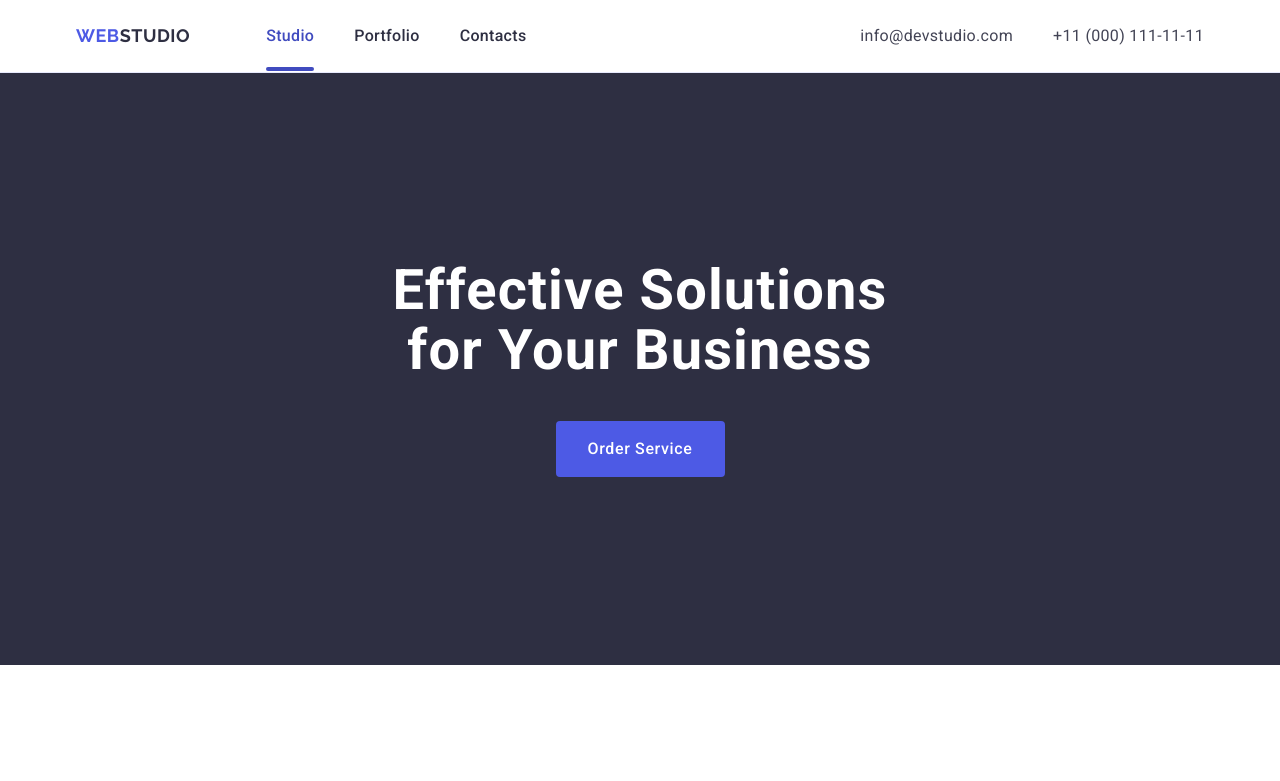
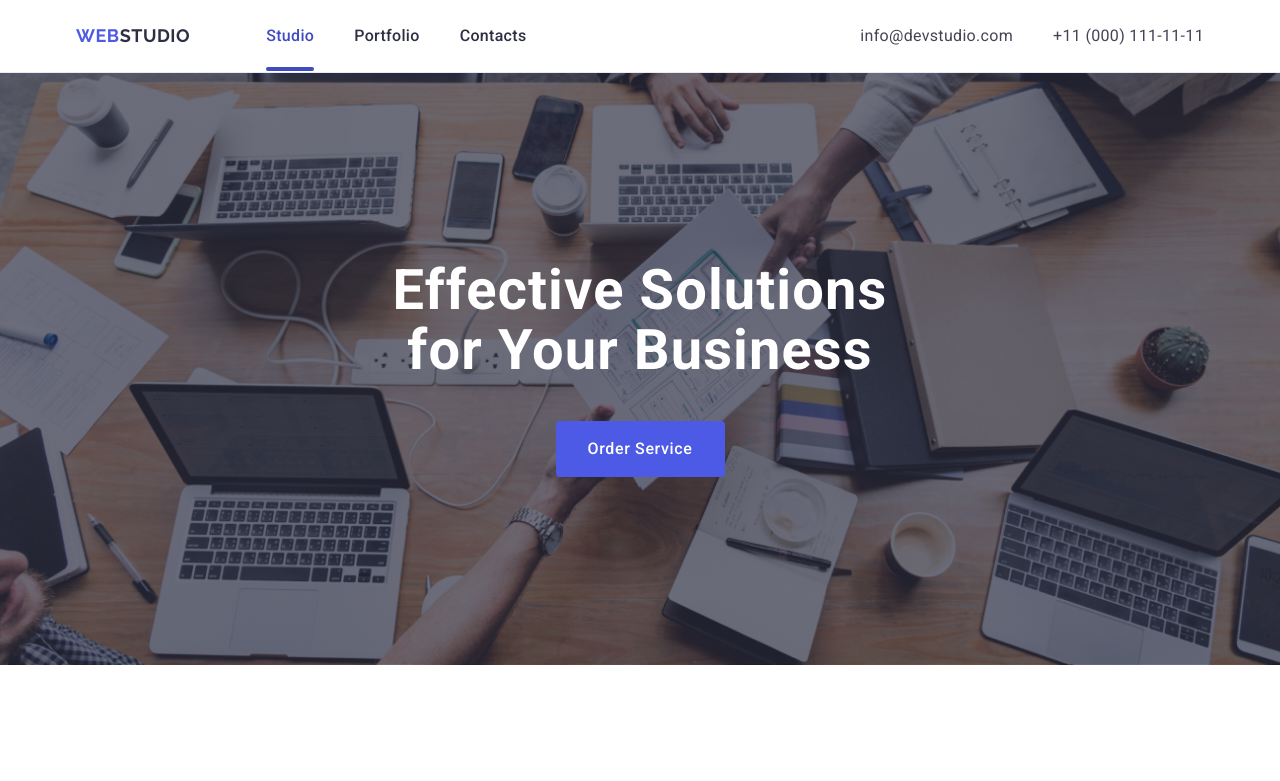
Before and after one commit to Dekizber/goit-markup-hw-06, a plain HTML site: page index.html in a window 1280 px wide. Shown: the top 781 px of the page. Drawn offline with nearby package versions, Linux system fonts and the light colour scheme.

Commit message:
Update styles.css

```diff
--- a/css/styles.css
+++ b/css/styles.css
@@ -159,11 +159,8 @@ img {
   margin-right: auto;
   margin-left: auto;
   max-width: 1440px;
-  background-image: linear-gradient(
-      rgba(46, 47, 66, 0.7),
-      rgba(46, 47, 66, 0.7)
-    ),
-    url(../images/people-office\ 1.jpg);
+  background-image: linear-gradient(rgba(46, 47, 66, 0.7), rgba(46, 47, 66, 0.7)),
+    url(../images/people-office.jpg);
   background-repeat: no-repeat;
   background-position: center;
   background-size: cover;
```
